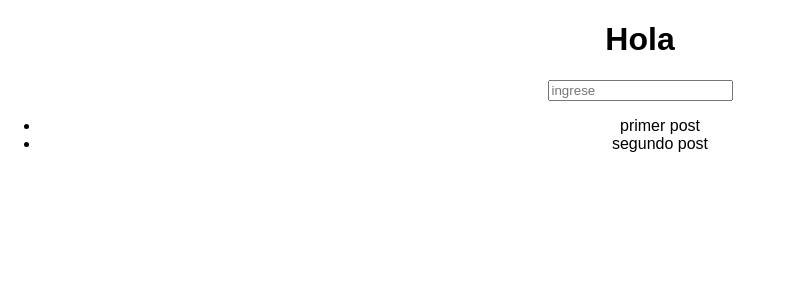
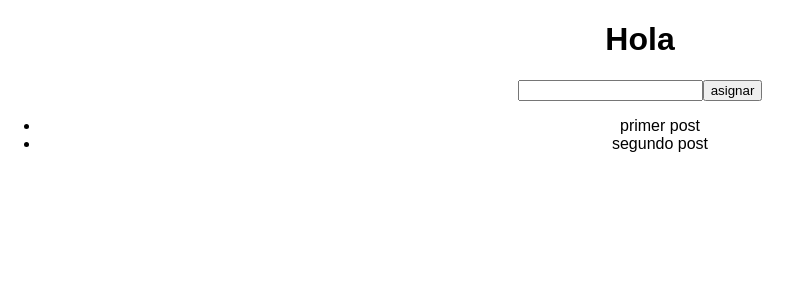
Before and after one commit to TheCraftsmen/reddit, a React app: page / in a window 1280 px wide. Shown: the top 300 px of the page, without its empty margins (0-801 px from the left). Built offline with nearby package versions, Linux system fonts and the light colour scheme.

Commit message:
funciona el form

```diff
--- a/package.json
+++ b/package.json
@@ -6,7 +6,10 @@
     "react": "^15.5.4",
     "react-dom": "^15.5.4",
     "react-redux": "^5.0.4",
-    "redux": "^3.6.0"
+    "redux": "^3.6.0",
+    "redux-logger": "^3.0.1",
+    "redux-promise": "^0.5.3",
+    "redux-thunk": "^2.2.0"
   },
   "devDependencies": {
     "autoprefixer": "6.7.2",
--- a/src/PostForm.js
+++ b/src/PostForm.js
@@ -1,14 +1,20 @@
 import React from 'react';
+import { titleChange, submitPost } from './actions';
 import { connect } from 'react-redux';
 
 
-const PostForm = ( { data }) => {
+const PostForm = ( data ) => {
 	console.log("en el form")
 	console.log(data);
 	return(
-		<input type="text" name="create_post" placeholder="ingrese" />
+		<div>
+			<input type="text" value={ data.editor.title } onChange={
+				e => data.titleChange(e.target.value) }/>
+			<button onClick={
+				e => data.submitPost({ "title": data.editor.title}) } >asignar</button>
+		</div>
 		)
 }
 
 
-export default connect( state => state, {})(PostForm);
+export default connect( state => state, { titleChange, submitPost })(PostForm);
--- a/src/PostList.js
+++ b/src/PostList.js
@@ -4,7 +4,6 @@ import Post from './Post';
 import { connect } from 'react-redux';
 
 const PostList = (data) => {
-  console.log(data);
   return (
        <ul >
          {
--- /dev/null
+++ b/src/actions.js
@@ -0,0 +1,20 @@
+const SUBMIT_POST = 'SUBMIT_POST';
+const TITLE_CHANGE = 'TITLE_CHANGE';
+
+export function submitPost(post) {
+  return dispatch => {
+    dispatch({
+      type: SUBMIT_POST,
+      post: post
+    });
+  };
+};
+
+export function titleChange(title) {
+  return dispatch => {
+    dispatch({
+      type: TITLE_CHANGE,
+      title: title
+    });
+  };
+};
--- a/src/configureStore.js
+++ b/src/configureStore.js
@@ -1,6 +1,14 @@
-import { createStore } from 'redux';
+import { createStore, applyMiddleware } from 'redux';
 import reducer from './reducers';
+import thunk from 'redux-thunk';
+import promise from 'redux-promise';
+import { createLogger } from 'redux-logger'
 
 export const configureStore = () => {
-  return createStore(reducer);
+  const storeWithMiddlewares = applyMiddleware(
+    thunk,
+    promise,
+    createLogger()
+  );
+  return createStore(reducer, storeWithMiddlewares);
 };
--- a/src/reducers.js
+++ b/src/reducers.js
@@ -2,13 +2,23 @@ import { combineReducers } from 'redux';
 import data from './data';
 
 const initialStateEditor = {
-  title: '',
-  summary: ''
+  title: ''
 };
+const SUBMIT_POST = 'SUBMIT_POST';
+const TITLE_CHANGE = 'TITLE_CHANGE';
 
+const getNextId = posts => {
+  return posts.reduce((max, post) => {
+    if(post.id > max)
+      max = post.id;
+    return max;
+  }, 0) + 1;
+};
 
 const editor = (state = initialStateEditor, action) => {
   switch(action.type) {
+  	case TITLE_CHANGE:
+      return Object.assign({}, state, {title: action.title});
     default:
       return state;
   }
@@ -16,6 +26,10 @@ const editor = (state = initialStateEditor, action) => {
 
 const posts = (state = data, action) => {
   switch(action.type) {
+  	case SUBMIT_POST:
+      return [
+        Object.assign({}, action.post, {id: getNextId(state) }), ...state
+      ];
   	default:
       return state;
   }
```
